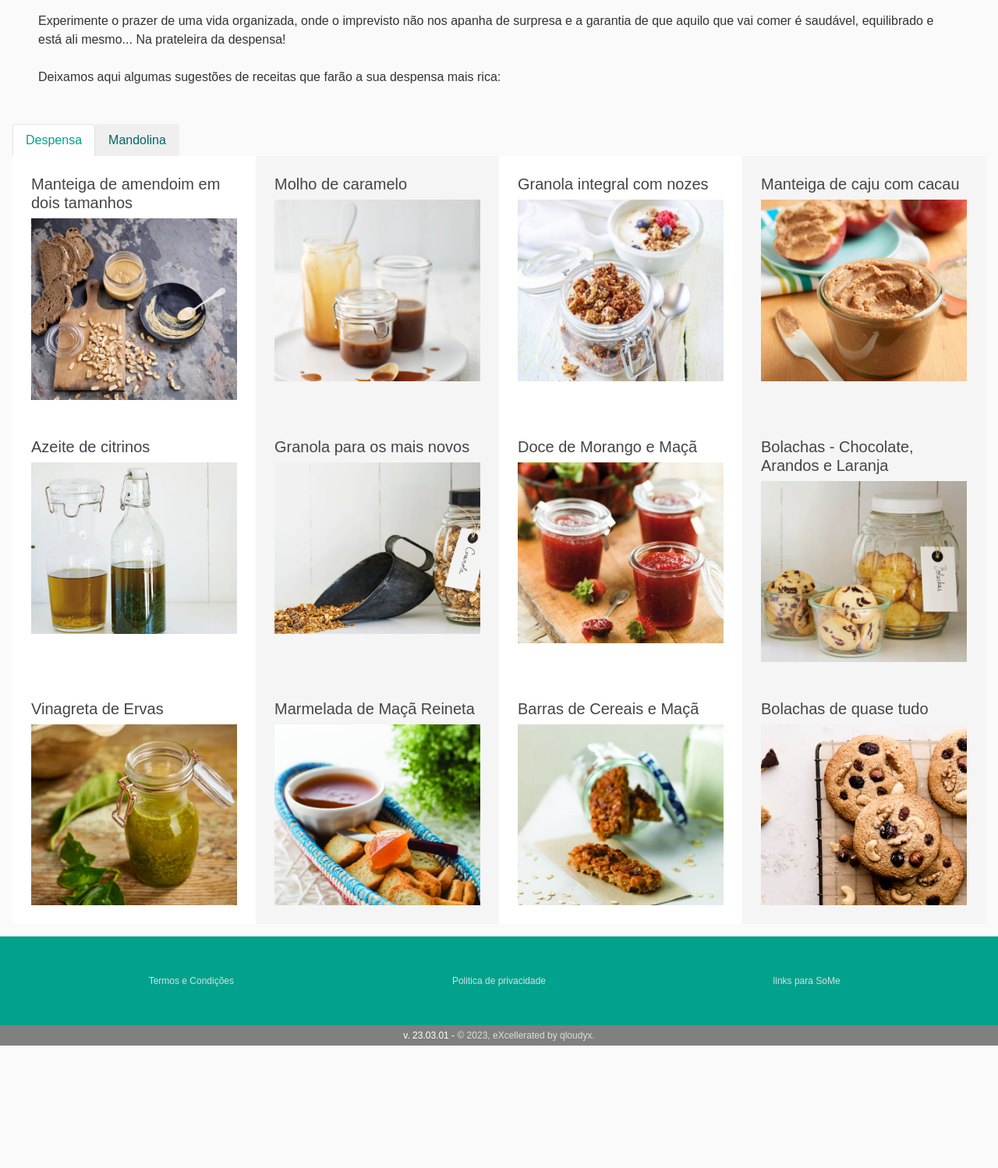
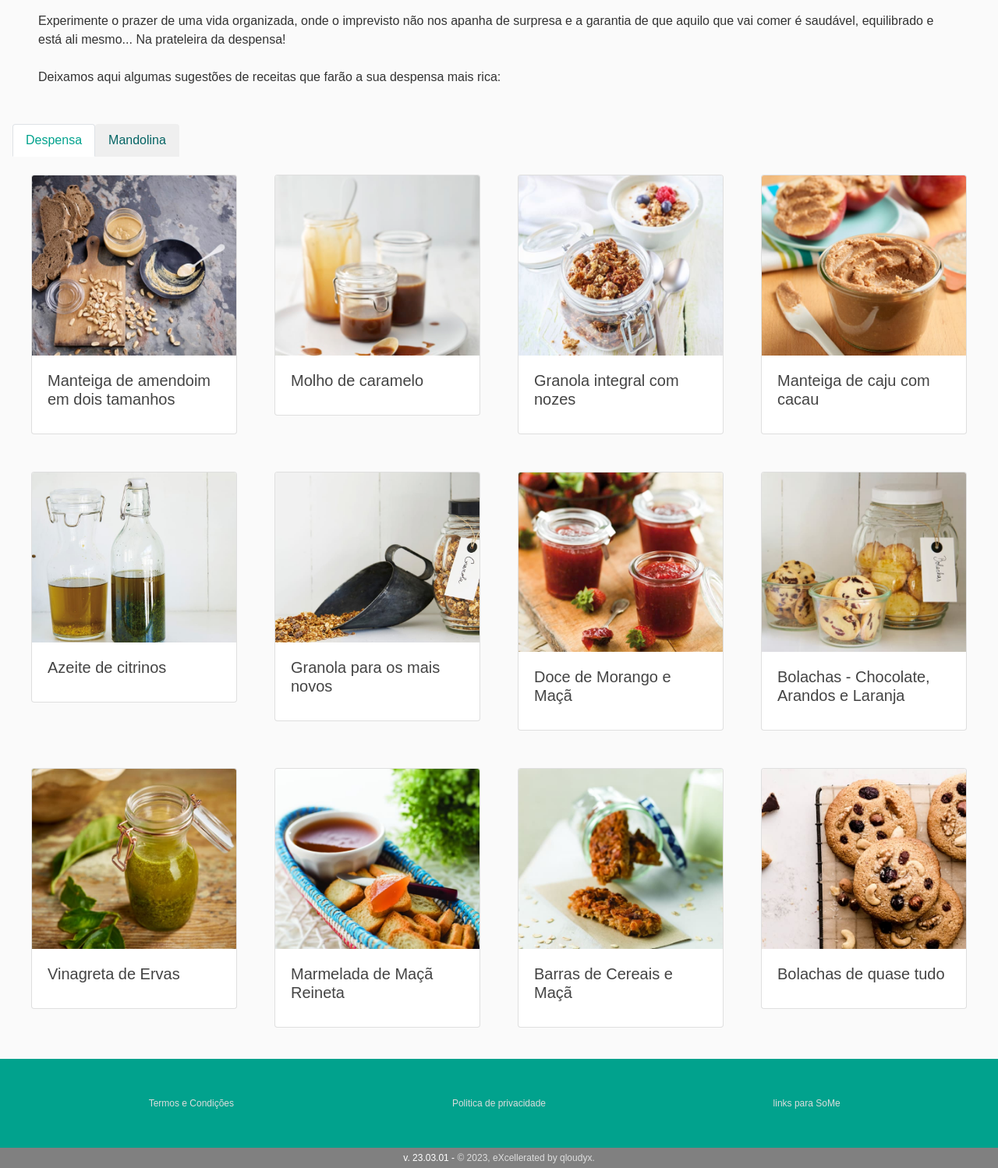
Before and after one commit to dev-qloudyx/vorwerk, a Django app: page /receitas/ in a window 1280 px wide. Shown: the part 135-1633 px from the top of the page at 78% size. Before the commit the page ends 1476 px from the top, so only its background shows below. Run offline with Django 4.2, Linux system fonts and the light colour scheme; parts of the project's set-up code (start-up, migrations or seed data) failed here and were passed over; some libraries are stand-ins or nearby versions; some web fonts are replaced.

Commit message:
Alterações: Home, Receitas, Lojas

```diff
--- a/apps/eventos/templates/eventos/receitas.html
+++ b/apps/eventos/templates/eventos/receitas.html
@@ -25,108 +25,198 @@
     <div class="tab-content" id="myTabContent">
         <div class="tab-pane fade show active" id="despensa" role="tabpanel" aria-labelledby="despensa-tab">
             <div class="row">
-				<div class="col-12 col-md-6 col-lg-4 col-xl-3 p-4" style="background-color: white;">
+                <div class="col-12 col-md-6 col-lg-4 col-xl-3 p-4">
+                    <div class="card">
                         <a href="https://cookidoo.pt/recipes/recipe/pt-PT/r347450" target="_blank">
-                        <h5>Manteiga de amendoim em dois tamanhos</h5>
-                        <img src="{% static 'images/manteiga-amendoim.jpg' %}" alt="" width="100%">
+                            <img src="{% static 'images/manteiga-amendoim.jpg' %}" alt="" width="100%" class="card-img-top">
+                            <div class="card-body">
+                                <h5 class="card-title">Manteiga de amendoim em dois tamanhos</h5>
+                            </div>
                         </a>
                     </div>
-                <div class="col-12 col-md-6 col-lg-4 col-xl-3 p-4" style="background-color: whitesmoke;">
+                </div>
+
+                <div class="col-12 col-md-6 col-lg-4 col-xl-3 p-4">
+                    <div class="card">
                         <a href="https://cookidoo.pt/recipes/recipe/pt-PT/r432184" target="_blank">
-                        <h5>Molho de caramelo</h5>
-                        <img src="{% static 'images/molho-caramelo.jpg' %}" alt="" width="100%">
+                            <img src="{% static 'images/molho-caramelo.jpg' %}" alt="" width="100%" class="card-img-top">
+                            <div class="card-body">
+                                <h5 class="card-title">Molho de caramelo</h5>
+                            </div>
+                        </a>
+                    </div>
+                </div>
+
+                <div class="col-12 col-md-6 col-lg-4 col-xl-3 p-4">
+                    <div class="card">
+                        <a href="https://cookidoo.pt/recipes/recipe/pt-PT/r616775" target="_blank">
+                            <img src="{% static 'images/granola-integral-com-nozes.jpg' %}" alt="" width="100%" class="card-img-top">
+                            <div class="card-body">
+                                <h5 class="card-title">Granola integral com nozes</h5>
+                            </div>
+                        </a>
+                    </div>
+                </div>
+
+                <div class="col-12 col-md-6 col-lg-4 col-xl-3 p-4">
+                    <div class="card">
+                        <a href="https://cookidoo.pt/recipes/recipe/pt-PT/r773601" target="_blank">
+                            <img src="{% static 'images/manteiga-caju.jpg' %}" alt="" width="100%" class="card-img-top">
+                            <div class="card-body">
+                                <h5 class="card-title">Manteiga de caju com cacau</h5>
+                            </div>
+                        </a>
+                    </div>
+                </div>
+
+                <div class="col-12 col-md-6 col-lg-4 col-xl-3 p-4">
+                    <div class="card">
+                        <a href="https://cookidoo.pt/recipes/recipe/pt-PT/r139621" target="_blank">
+                            <img src="{% static 'images/azeite-citrinos.jpg' %}" alt="" width="100%" class="card-img-top">
+                            <div class="card-body">
+                                <h5 class="card-title">Azeite de citrinos</h5>
+                            </div>
+
+
                         </a>
                     </div>
 
-                <div class="col-12 col-md-6 col-lg-4 col-xl-3 p-4" style="background-color: white;">
-                    <a href="https://cookidoo.pt/recipes/recipe/pt-PT/r616775" target="_blank">
-                        <h5>Granola integral com nozes</h5>
-                        <img src="{% static 'images/granola-integral-com-nozes.jpg' %}" alt="" width="100%">
-                    </a>
                 </div>
-                <div class="col-12 col-md-6 col-lg-4 col-xl-3 p-4" style="background-color: whitesmoke;">
-                    <a href="https://cookidoo.pt/recipes/recipe/pt-PT/r773601" target="_blank">
-                        <h5>Manteiga de caju com cacau</h5>
-                        <img src="{% static 'images/manteiga-caju.jpg' %}" alt="" width="100%">
+
+                <div class="col-12 col-md-6 col-lg-4 col-xl-3 p-4">
+                    <div class="card">
+                        <a href="https://cookidoo.pt/recipes/recipe/pt-PT/r131748" target="_blank">
+                            <img src="{% static 'images/granola-para-os-mais-novos.jpg' %}" alt="" width="100%" class="card-img-top">
+                            <div class="card-body">
+                                <h5 class="card-title">Granola para os mais novos</h5>
+                            </div>
+
+
                         </a>
                     </div>
 
-                <div class="col-12 col-md-6 col-lg-4 col-xl-3 p-4" style="background-color: white;">
-                    <a href="https://cookidoo.pt/recipes/recipe/pt-PT/r139621" target="_blank">
-                        <h5>Azeite de citrinos</h5>
-                        <img src="{% static 'images/azeite-citrinos.jpg' %}" alt="" width="100%">
-                    </a>
                 </div>
-                <div class="col-12 col-md-6 col-lg-4 col-xl-3 p-4" style="background-color: whitesmoke;">
-                    <a href="https://cookidoo.pt/recipes/recipe/pt-PT/r131748" target="_blank">
-                        <h5>Granola para os mais novos</h5>
-                        <img src="{% static 'images/granola-para-os-mais-novos.jpg' %}" alt="" width="100%">
+
+                <div class="col-12 col-md-6 col-lg-4 col-xl-3 p-4">
+                    <div class="card">
+                        <a href="https://cookidoo.pt/recipes/recipe/pt-PT/r61333" target="_blank">
+                            <img src="{% static 'images/doce-morango-maçã.jpg' %}" alt="" width="100%" class="card-img-top">
+                            <div class="card-body">
+                                <h5 class="card-title">Doce de Morango e Maçã</h5>
+                            </div>
+
+
                         </a>
                     </div>
 
-                <div class="col-12 col-md-6 col-lg-4 col-xl-3 p-4" style="background-color: white;">
-                    <a href="https://cookidoo.pt/recipes/recipe/pt-PT/r61333" target="_blank">
-                        <h5>Doce de Morango e Maçã</h5>
-                        <img src="{% static 'images/doce-morango-maçã.jpg' %}" alt="" width="100%">
-                    </a>
                 </div>
-                <div class="col-12 col-md-6 col-lg-4 col-xl-3 p-4" style="background-color: whitesmoke;">
+                <div class="col-12 col-md-6 col-lg-4 col-xl-3 p-4">
+                    <div class="card">
                         <a href="https://cookidoo.pt/recipes/recipe/pt-PT/r131747" target="_blank">
-                        <h5>Bolachas - Chocolate, Arandos e Laranja</h5>
-                        <img src="{% static 'images/bolachas-chocolate-arandos-laranja.jpg' %}" alt="" width="100%">
+                            <img src="{% static 'images/bolachas-chocolate-arandos-laranja.jpg' %}" alt="" width="100%" class="card-img-top">
+                            <div class="card-body">
+                                <h5 class="card-title">Bolachas - Chocolate, Arandos e Laranja</h5>
+                            </div>
+
+
                         </a>
                     </div>
 
-                <div class="col-12 col-md-6 col-lg-4 col-xl-3 p-4" style="background-color: white;">
+                </div>
+
+                <div class="col-12 col-md-6 col-lg-4 col-xl-3 p-4">
+                    <div class="card">
                         <a href="https://cookidoo.pt/recipes/recipe/pt-PT/r215650" target="_blank">
-                        <h5>Vinagreta de Ervas</h5>
-                        <img src="{% static 'images/vinagreta-ervas.jpg' %}" alt="" width="100%">
-                    </a>
+                            <img src="{% static 'images/vinagreta-ervas.jpg' %}" alt="" width="100%" class="card-img-top">
+                            <div class="card-body">
+                                <h5 class="card-title">Vinagreta de Ervas</h5>
                             </div>
-                <div class="col-12 col-md-6 col-lg-4 col-xl-3 p-4" style="background-color: whitesmoke;">
-                    <a href="https://cookidoo.pt/recipes/recipe/pt-PT/r40977" target="_blank">
-                        <h5>Marmelada de Maçã Reineta</h5>
-                        <img src="{% static 'images/marmelada-maçã-reineta.jpg' %}" alt="" width="100%">
+
+
                         </a>
                     </div>
 
-                <div class="col-12 col-md-6 col-lg-4 col-xl-3 p-4" style="background-color: white;">
-                    <a href="https://cookidoo.pt/recipes/recipe/pt-PT/r49598" target="_blank">
-                        <h5>Barras de Cereais e Maçã</h5>
-                        <img src="{% static 'images/barras-cereais-maçã.jpg' %}" alt="" width="100%">
+                </div>
+                <div class="col-12 col-md-6 col-lg-4 col-xl-3 p-4">
+                    <div class="card">
+                        <a href="https://cookidoo.pt/recipes/recipe/pt-PT/r40977" target="_blank">
+                            <img src="{% static 'images/marmelada-maçã-reineta.jpg' %}" alt="" width="100%" class="card-img-top">
+                            <div class="card-body">
+                                <h5 class="card-title">Marmelada de Maçã Reineta</h5>
+                            </div>
+
+
                         </a>
                     </div>
-                <div class="col-12 col-md-6 col-lg-4 col-xl-3 p-4" style="background-color: whitesmoke;">
+
+                </div>
+
+                <div class="col-12 col-md-6 col-lg-4 col-xl-3 p-4">
+                    <div class="card">
+                        <a href="https://cookidoo.pt/recipes/recipe/pt-PT/r49598" target="_blank">
+                            <img src="{% static 'images/barras-cereais-maçã.jpg' %}" alt="" width="100%" class="card-img-top">
+                            <div class="card-body">
+                                <h5 class="card-title">Barras de Cereais e Maçã</h5>
+                            </div>
+
+
+                        </a>
+                    </div>
+
+                </div>
+                <div class="col-12 col-md-6 col-lg-4 col-xl-3 p-4">
+                    <div class="card">
                         <a href="https://cookidoo.pt/recipes/recipe/pt-PT/r750863" target="_blank">
-                        <h5>Bolachas de quase tudo</h5>
-                        <img src="{% static 'images/bolachas-quase-tudo.jpg' %}" alt="" width="100%">
+                            <img src="{% static 'images/bolachas-quase-tudo.jpg' %}" alt="" width="100%" class="card-img-top">
+                            <div class="card-body">
+                                <h5 class="card-title">Bolachas de quase tudo</h5>
+                            </div>
+
+
                         </a>
+                    </div>
+
                 </div>
             </div>
         </div>
 
 		<div class="tab-pane fade" id="mandolina" role="tabpanel" aria-labelledby="mandolina-tab">
             <div class="row">
-                <div class="col-12 col-md-6 col-lg-4 col-xl-3 p-4" style="background-color: whitesmoke;">
+                <div class="col-12 col-md-6 col-lg-4 col-xl-3 p-4">
+                    <div class="card">
+
                         <a href="https://cookidoo.pt/recipes/recipe/pt-PT/r803006" target="_blank">
-                        <h5>Buddha bowl com frango</h5>
-                        <img src="{% static 'images/buddha-bowl-com-frango-TM6.jpg' %}" alt="" width="100%">
+                            <img src="{% static 'images/buddha-bowl-com-frango-TM6.jpg' %}" alt="" width="100%" class="card-img-top">
+                            <div class="card-body">
+                                <h5 class="card-title">Buddha bowl com frango</h5>
+                            </div>
                         </a>
                     </div>
-                <div class="col-12 col-md-6 col-lg-4 col-xl-3 p-4" style="background-color: white;">
+                </div>
+
+                <div class="col-12 col-md-6 col-lg-4 col-xl-3 p-4">
+                    <div class="card">
                         <a href="https://cookidoo.pt/recipes/recipe/pt-PT/r803009" target="_blank">
-                        <h5>Galette de ratatouille</h5>
-                        <img src="{% static 'images/galette-ratatouille.jpg' %}" alt="" width="100%">
+                            <img src="{% static 'images/galette-ratatouille.jpg' %}" alt="" width="100%" class="card-img-top">
+                            <div class="card-body">
+                                <h5 class="card-title">Galette de ratatouille</h5>
+                            </div>
                         </a>
                     </div>
-                <div class="col-12 col-md-6 col-lg-4 col-xl-3 p-4" style="background-color: whitesmoke;">
+
+                </div>
+                <div class="col-12 col-md-6 col-lg-4 col-xl-3 p-4">
+                    <div class="card">
                         <a href="https://cookidoo.pt/recipes/recipe/pt-PT/r803282" target="_blank">
-                        <h5>Clafoutis de ameixa</h5>
-                        <img src="{% static 'images/clafoutis-ameixa.jpg' %}" alt="" width="100%">
+                            <img src="{% static 'images/clafoutis-ameixa.jpg' %}" alt="" width="100%" class="card-img-top">
+                            <div class="card-body">
+                                <h5 class="card-title">Clafoutis de ameixa</h5>
+                            </div>
                         </a>
                     </div>
                 </div>
             </div>
         </div>
     </div>
+</div>
 {% endblock content%}
--- a/static/css/base.css
+++ b/static/css/base.css
@@ -364,6 +364,25 @@ div.navbar-collapse {
   margin-left: -15px;
 }
 
+#despensa > div > div:nth-child(1) > div:hover {
+  box-shadow: 0 2px 4px 0 rgb(51 51 51 / 15%);
+}
+
+.heroimg {
+  border-radius: 18px;
+  border: 1px solid #b1b2b3;
+  transition: transform .5s,box-shadow .5s ease-in-out;
+}
+
+.heroimg > h4 {
+  color: #009a3b;
+}
+
+/* .card-img-top {
+  width: 100%;
+  height: auto;
+} */
+
 /* ---------------------------------------------------
   CONTENT STYLE
 ----------------------------------------------------- */
```
Also changed, not shown: apps/eventos/templates/eventos/home.html (+35 -16 lines), apps/locais/templates/locais/local_list.html (+7 -19 lines). Lines whose indentation alone changed are shown as unchanged.
